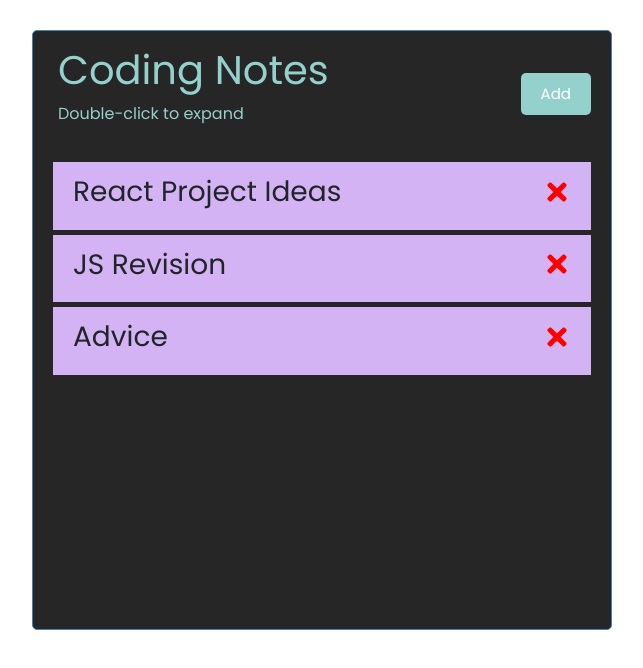
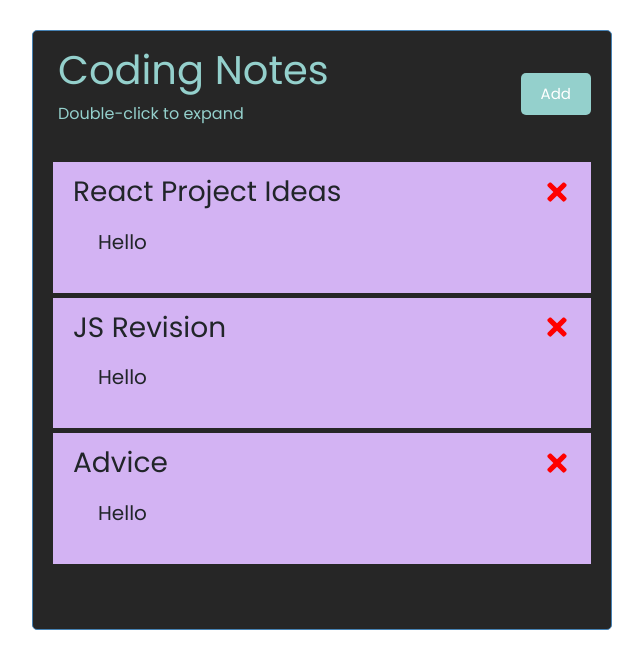
Before and after one commit to andrewneilclarke/coding-notes, a React (Create React App) app: page / in a window 1280 px wide. Shown: the top 668 px of the page, without its empty margins (318-961 px from the left). Built offline with nearby package versions, Linux system fonts and the light colour scheme.

Commit message:
minor change

```diff
--- a/src/App.js
+++ b/src/App.js
@@ -32,7 +32,7 @@ const deleteNote = (id) => {
 
 // open note
 const openNote = (id) => {
-  setNotes(notes.filter((note) => note.id === id ? [note.text, note.text] : ''))
+  setNotes(notes.filter((note) => note.id === id))
 }
 
   return (
--- a/src/components/Body.js
+++ b/src/components/Body.js
@@ -1,14 +1,12 @@
-// import Note from './Note'
-// import Notes from './Notes'
+import Note from './Note'
+import Notes from './Notes'
 
-// export const Title = ( {note, notes} ) => {
-//     return (
-//         <div className="note">
-//             {notes.map((note)=> (
-//             <h5>{ note.title }</h5>
-//          ))}
-
-//         </div>
-//     )
-// }
-// export default Title;
+const Body = ( {note } ) => {
+    return (
+        <div className="note">
+            {/* <h5>{ note.text }</h5>  <p>{note.text}</p>    */}
+            <h5>Hello</h5>
+        </div>
+    )
+}
+export default Body;
--- a/src/components/Note.js
+++ b/src/components/Note.js
@@ -1,4 +1,5 @@
 import { FaTimes } from 'react-icons/fa'
+import Body from './Body'
 
 export const Note = ( { note, onDelete, onOpen} ) => {
     return (
@@ -6,6 +7,7 @@ export const Note = ( { note, onDelete, onOpen} ) => {
             <h3>
                 {note.title} <FaTimes style={{ color: "red", cursor:"pointer"}} onClick={() => onDelete(note.id)}/>
             </h3>
+                <Body />
         </div>
     )
 }
```
